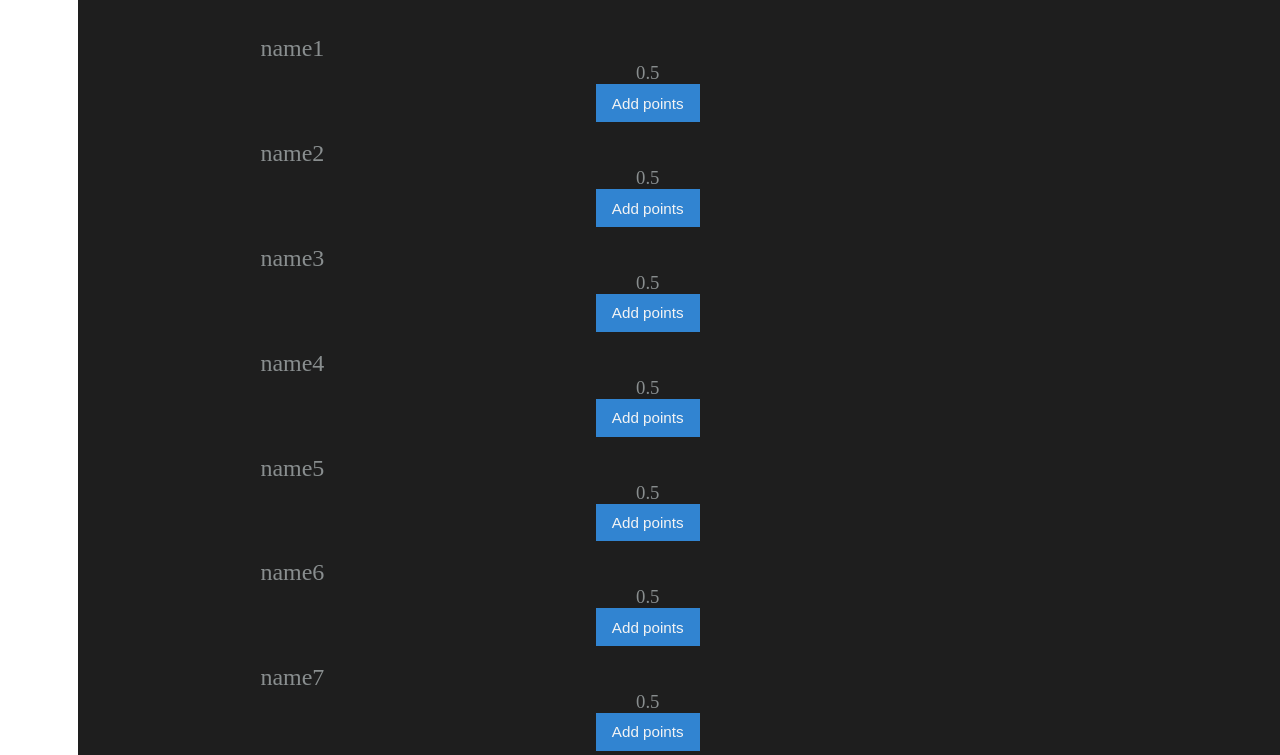
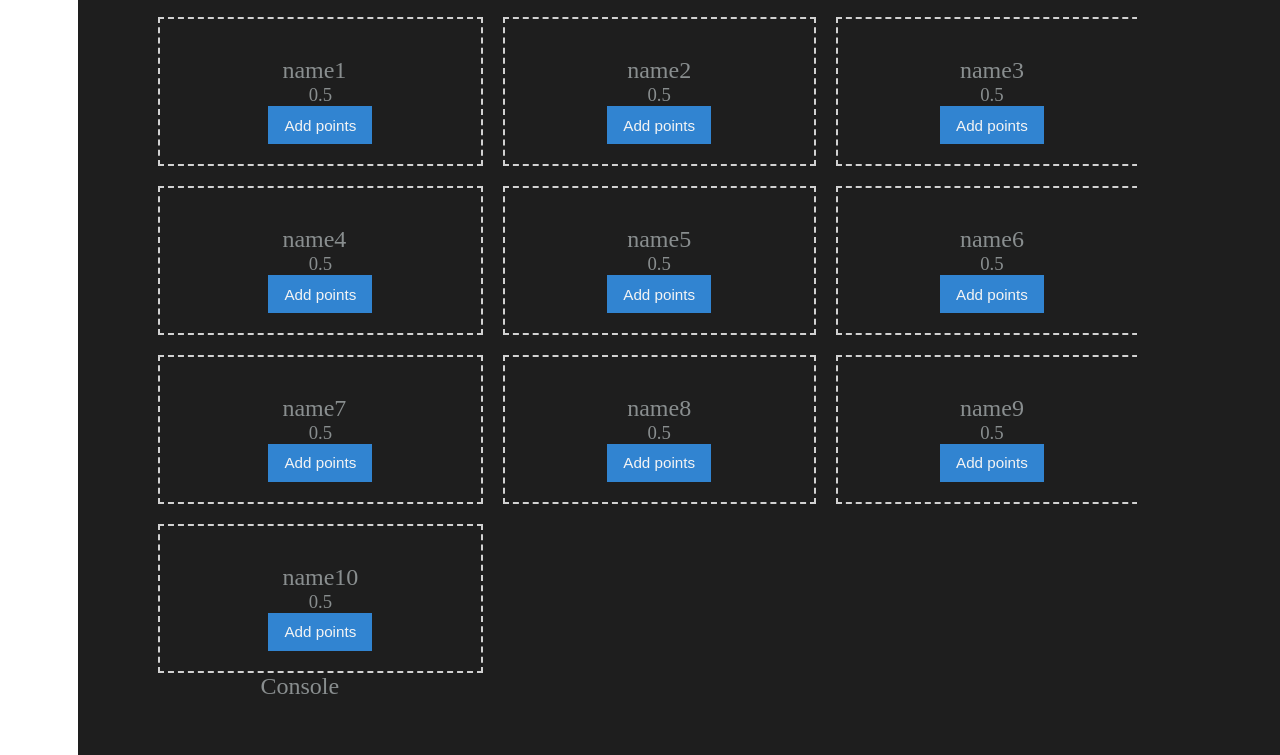
Before and after one commit to rayhuang2006/STUDY, a plain HTML site: page console/changedata.html in a window 1280 px wide. Shown: the part 197-952 px from the top of the page. Drawn offline with nearby package versions, Linux system fonts and the light colour scheme; files that its build step writes are made by us from their sources; a script that the page names is missing.

Commit message:
Update changedata.html

```diff
--- a/console/changedata.html
+++ b/console/changedata.html
@@ -23,86 +23,83 @@
 
 
                       <section class="section">
-                          <div class="members">
+                          <div class="products">
                               <!--
                                   https://www.iconfinder.com/iconsets/beverage
                                   Creative Commons (Attribution 3.0 Unported)
                                   https://creativemarket.com/eucalyp
                               -->
-                              <div class="member">
-                                  <img class="member__image" src="" alt="">
-                                  <h2 class="member__name">name1</h2>
-                                  <h3 class="member__point">0.5</h3>
-                                  <button class="btn btn--primary" data-action="ADD_TO_CONSOLE">Add points</button>
+                              <div class="product">
+                                  <img class="product__image" src="" alt="">
+                                  <h2 class="product__name">name1</h2>
+                                  <h3 class="product__price">0.5</h3>
+                                  <button class="btn btn--primary" data-action="ADD_TO_CART">Add points</button>
                               </div>
+                              <div class="product">
+                                <img class="product__image" src="" alt="">
+                                <h2 class="product__name">name2</h2>
+                                <h3 class="product__price">0.5</h3>
+                                <button class="btn btn--primary" data-action="ADD_TO_CART">Add points</button>
+                            </div>
+                            <div class="product">
+                                <img class="product__image" src="" alt="">
+                                <h2 class="product__name">name3</h2>
+                                <h3 class="product__price">0.5</h3>
+                                <button class="btn btn--primary" data-action="ADD_TO_CART">Add points</button>
+                            </div>
+                            <div class="product">
+                                <img class="product__image" src="" alt="">
+                                <h2 class="product__name">name4</h2>
+                                <h3 class="product__price">0.5</h3>
+                                <button class="btn btn--primary" data-action="ADD_TO_CART">Add points</button>
+                            </div>
+                            <div class="product">
+                                <img class="product__image" src="" alt="">
+                                <h2 class="product__name">name5</h2>
+                                <h3 class="product__price">0.5</h3>
+                                <button class="btn btn--primary" data-action="ADD_TO_CART">Add points</button>
+                            </div>
 
-                              <div class="member">
-                                  <img class="member__image" src="" alt="">
-                                  <h2 class="member__name">name2</h2>
-                                  <h3 class="member__point">0.5</h3>
-                                  <button class="btn btn--primary" data-action="ADD_TO_CONSOLE">Add points</button>
-                              </div>
-
-                              <div class="member">
-                                  <img class="member__image" src="" alt="">
-                                  <h2 class="member__name">name3</h2>
-                                  <h3 class="member__point">0.5</h3>
-                                  <button class="btn btn--primary" data-action="ADD_TO_CONSOLE">Add points</button>
-                              </div>
-
-                              <div class="member">
-                                  <img class="member__image" src="" alt="">
-                                  <h2 class="member__name">name4</h2>
-                                  <h3 class="member__point">0.5</h3>
-                                  <button class="btn btn--primary" data-action="ADD_TO_CONSOLE">Add points</button>
-                              </div>
-                              <div class="member">
-                                  <img class="member__image" src="" alt="">
-                                  <h2 class="member__name">name5</h2>
-                                  <h3 class="member__point">0.5</h3>
-                                  <button class="btn btn--primary" data-action="ADD_TO_CONSOLE">Add points</button>
-                              </div>
-
-                              <div class="member">
-                                  <img class="member__image" src="" alt="">
-                                  <h2 class="member__name">name6</h2>
-                                  <h3 class="member__point">0.5</h3>
-                                  <button class="btn btn--primary" data-action="ADD_TO_CONSOLE">Add points</button>
-                              </div>
-                              <div class="member">
-                                  <img class="member__image" src="" alt="">
-                                  <h2 class="member__name">name7</h2>
-                                  <h3 class="member__point">0.5</h3>
-                                  <button class="btn btn--primary" data-action="ADD_TO_CONSOLE">Add points</button>
-                              </div>
-                              <div class="member">
-                                  <img class="member__image" src="" alt="">
-                                  <h2 class="member__name">name8</h2>
-                                  <h3 class="member__point">0.5</h3>
-                                  <button class="btn btn--primary" data-action="ADD_TO_CONSOLE">Add points</button>
-                              </div>
-                              <div class="member">
-                                  <img class="member__image" src="" alt="">
-                                  <h2 class="member__name">name9</h2>
-                                  <h3 class="member__point">0.5</h3>
-                                  <button class="btn btn--primary" data-action="ADD_TO_CONSOLE">Add points</button>
-                              </div>
-                              <div class="member">
-                                  <img class="member__image" src="" alt="">
-                                  <h2 class="member__name">name10</h2>
-                                  <h3 class="member__point">0.5</h3>
-                                  <button class="btn btn--primary" data-action="ADD_TO_CONSOLE">Add points</button>
-                              </div>
+                            <div class="product">
+                                <img class="product__image" src="" alt="">
+                                <h2 class="product__name">name6</h2>
+                                <h3 class="product__price">0.5</h3>
+                                <button class="btn btn--primary" data-action="ADD_TO_CART">Add points</button>
+                            </div>
+                            <div class="product">
+                                <img class="product__image" src="" alt="">
+                                <h2 class="product__name">name7</h2>
+                                <h3 class="product__price">0.5</h3>
+                                <button class="btn btn--primary" data-action="ADD_TO_CART">Add points</button>
+                            </div>
+                            <div class="product">
+                                <img class="product__image" src="" alt="">
+                                <h2 class="product__name">name8</h2>
+                                <h3 class="product__price">0.5</h3>
+                                <button class="btn btn--primary" data-action="ADD_TO_CART">Add points</button>
+                            </div>
+                            <div class="product">
+                                <img class="product__image" src="" alt="">
+                                <h2 class="product__name">name9</h2>
+                                <h3 class="product__price">0.5</h3>
+                                <button class="btn btn--primary" data-action="ADD_TO_CART">Add points</button>
+                            </div>
+                            <div class="product">
+                                <img class="product__image" src="" alt="">
+                                <h2 class="product__name">name10</h2>
+                                <h3 class="product__price">0.5</h3>
+                                <button class="btn btn--primary" data-action="ADD_TO_CART">Add points</button>
+                            </div>
 
                       </section>
 
                       <section class="section">
-                          <h2 class="text-center">console</h2>
-                          <div class="console"></div>
+                          <h2 class="text-center">Console</h2>
+                          <div class="cart"></div>
                       </section>
 
                   </main>
-                  <script src="pageWithProducts.js"></script>
+                  <script src="pageWithPoint.js"></script>
                 </div>
               </div>
 
```
